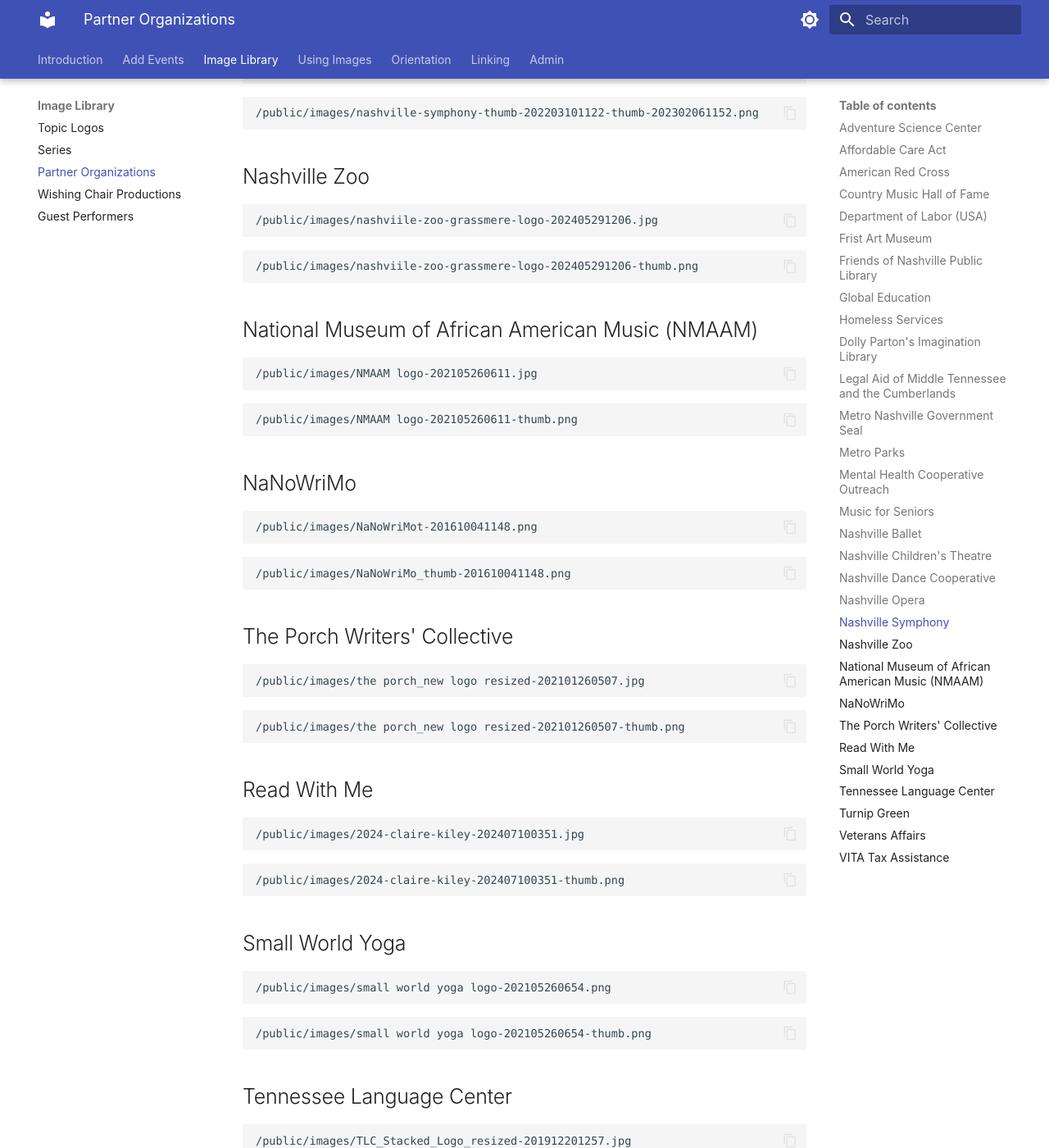
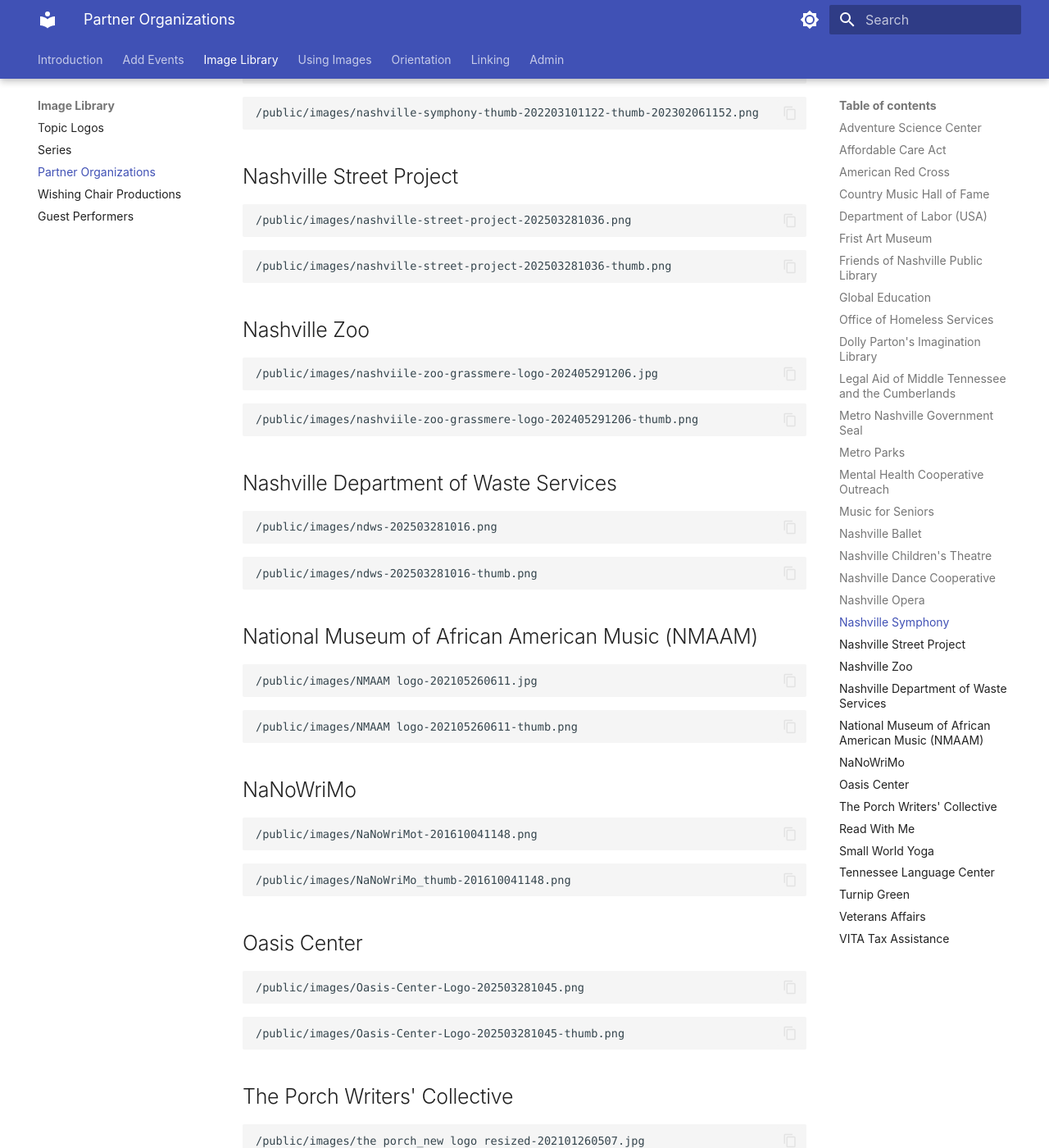
Before and after one commit to Nashville-Public-Library/bedework-docs, an MkDocs documentation site: the page built from docs/image-library/partner-organizations.md, in a window 1280 px wide and 1400 px high, scrolled down 3812 px. Shown: the whole window at 82% size. Built offline with MkDocs 1.6.1 and Material for MkDocs 9.7.7, drawn with Linux system fonts in a browser that asks for light colours; some of the changed text lies outside the part shown.

Commit message:
adding frequently used logos to the image library

````diff
--- a/docs/image-library/partner-organizations.md
+++ b/docs/image-library/partner-organizations.md
@@ -85,7 +85,7 @@ title: Partner Organizations
 /public/images/globaleducationlogo-201909300515-thumb.png
 ```
 
-## Homeless Services
+## Office of Homeless Services
 
 ```text
 /public/images/OHS-Black-202407110113.png
@@ -97,11 +97,11 @@ title: Partner Organizations
 
 ## Dolly Parton's Imagination Library
 
-```
+```text
 /public/images/Imgaination Library Small-201810100124.jpg
 ```
 
-```
+```text
 /public/images/Imgaination Library Small-201810100124-thumb.png
 ```
 
@@ -117,11 +117,11 @@ title: Partner Organizations
 
 ## Metro Nashville Government Seal
 
-```
+```text
 /public/images/imageedit_3_5581218195-202110261200.png
 ```
 
-```
+```text
 /public/images/imageedit_3_5581218195-202110261200-thumb.png
 ```
 
@@ -147,21 +147,21 @@ title: Partner Organizations
 
 ## Music for Seniors
 
-```
+```text
 /public/images/music-for-seniors-bedework-201805251210.jpg
 ```
 
-```
+```text
 /public/images/music-for-seniors-bedework-201805251210.jpg
 ```
 
 ## Nashville Ballet
 
-```
+```text
 /public/images/nashville ballet_resized-202003260346.jpg
 ```
 
-```
+```text
 /public/images/nashville ballet_resized-202003260346-thumb.png
 ```
 
@@ -177,11 +177,11 @@ title: Partner Organizations
 
 ## Nashville Dance Cooperative
 
-```
+```text
 /public/images/resized_nashvilledancecoop-202003260409.jpg
 ```
 
-```
+```text
 /public/images/resized_nashvilledancecoop-202003260409-thumb.png
 ```
 
@@ -205,6 +205,16 @@ title: Partner Organizations
 /public/images/nashville-symphony-thumb-202203101122-thumb-202302061152.png
 ```
 
+## Nashville Street Project
+
+```text
+/public/images/nashville-street-project-202503281036.png
+```
+
+```text
+/public/images/nashville-street-project-202503281036-thumb.png
+```
+
 ## Nashville Zoo
 
 ```text
@@ -215,24 +225,44 @@ title: Partner Organizations
 /public/images/nashviile-zoo-grassmere-logo-202405291206-thumb.png
 ```
 
+## Nashville Department of Waste Services
+
+```text
+/public/images/ndws-202503281016.png
+```
+
+```text
+/public/images/ndws-202503281016-thumb.png
+```
+
 ## National Museum of African American Music (NMAAM)
 
-```
+```text
 /public/images/NMAAM logo-202105260611.jpg
 ```
 
-```
+```text
 /public/images/NMAAM logo-202105260611-thumb.png
 ```
 
 ## NaNoWriMo
 
-```
+```text
 /public/images/NaNoWriMot-201610041148.png
 ```
 
+```text
+/public/images/NaNoWriMo_thumb-201610041148.png
 ```
-/public/images/NaNoWriMo_thumb-201610041148.png
+
+## Oasis Center
+
+```text
+/public/images/Oasis-Center-Logo-202503281045.png
+```
+
+```text
+/public/images/Oasis-Center-Logo-202503281045-thumb.png
 ```
 
 ## The Porch Writers' Collective
@@ -257,12 +287,12 @@ title: Partner Organizations
 
 ## Small World Yoga
 
-```
-/public/images/small world yoga logo-202105260654.png
+```text
+/public/images/small-world-yoga-202503281103.jpg
 ```
 
-```
-/public/images/small world yoga logo-202105260654-thumb.png
+```text
+/public/images/small-world-yoga-202503281103-thumb.png
 ```
 
 ## Tennessee Language Center
````
Also changed, not shown: docs/image-library/guest-performers.md (+10 -0 lines), docs/image-library/series-logos.md (+20 -0 lines), docs/image-library/topic-logos.md (+28 -8 lines).
